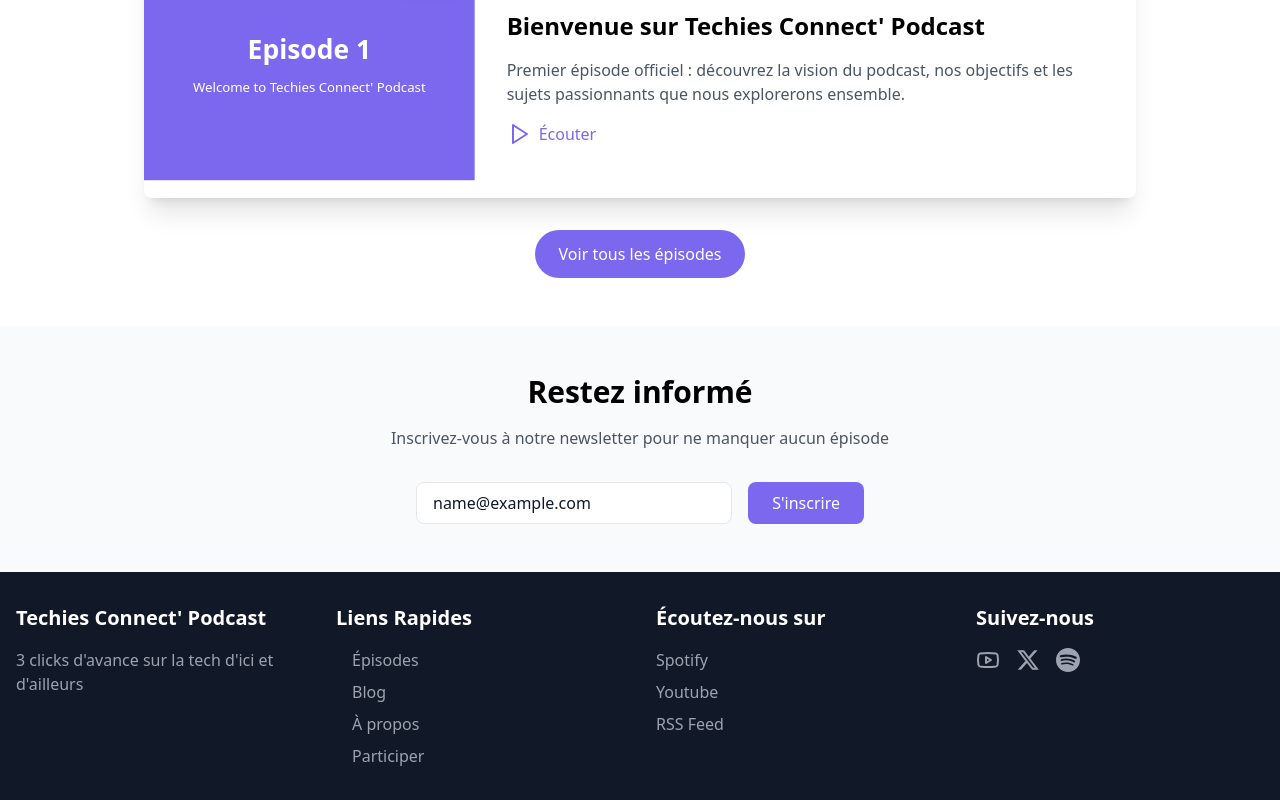
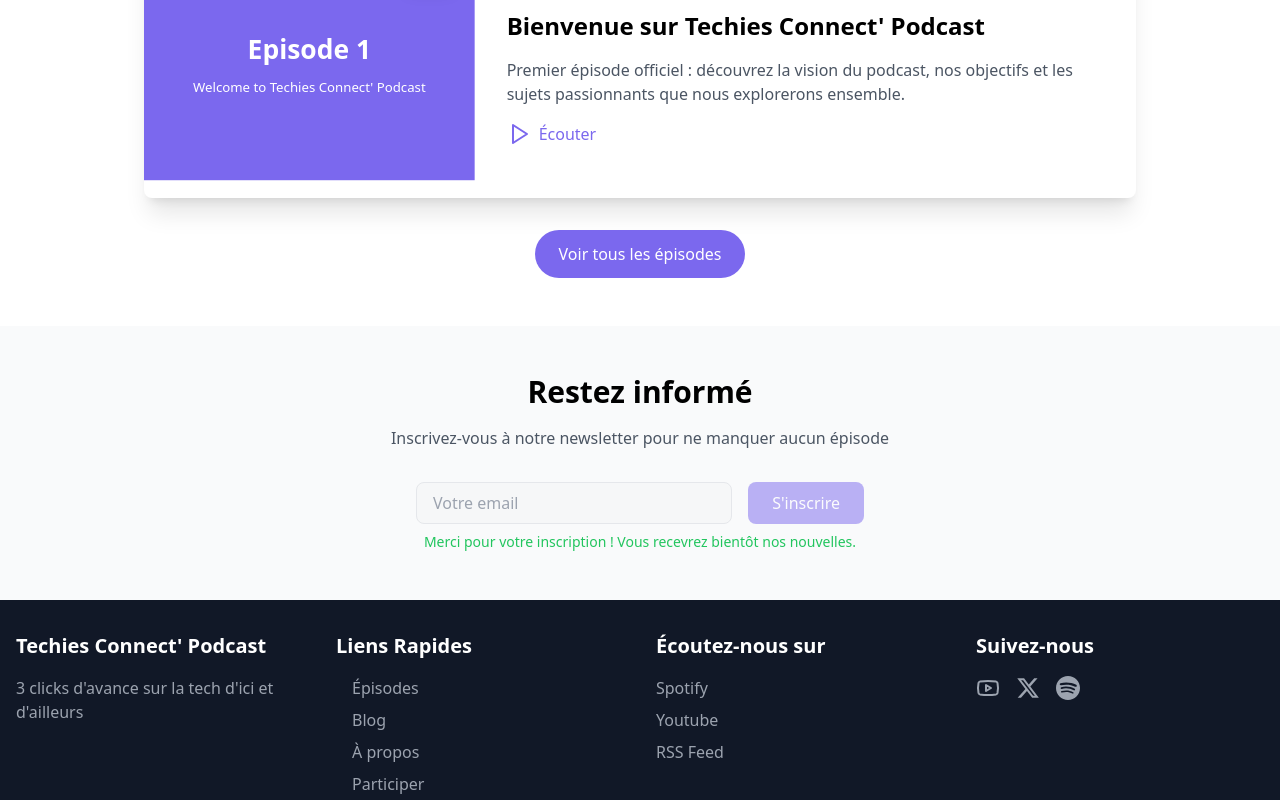
Before and after one commit to iamvaln/lepodcasttechies, a React (Create React App) app: page / in a window 1280 px wide. Both pictures are taken after typing "name@example.com" into the empty fields and a click on the button "S'inscrire". Shown: the part 1200-2000 px from the top of the page. Built offline with nearby package versions, Linux system fonts and the light colour scheme.

Commit message:
Adding newsleteer

```diff
--- a/src/components/Newsletter.jsx
+++ b/src/components/Newsletter.jsx
@@ -2,38 +2,94 @@
 import React from 'react';
 import { useTheme } from './ThemeProvider';
 import { useTranslation } from '../context/LanguageContext';
+import { Loader2 } from 'lucide-react';
 
 export const Newsletter = () => {
-  const { styles, isDark } = useTheme();
+  const { styles } = useTheme();
   const { t } = useTranslation();
   const [email, setEmail] = React.useState('');
+  const [status, setStatus] = React.useState('idle'); // idle, loading, success, error
+  const [errorMessage, setErrorMessage] = React.useState('');
 
-  const handleSubmit = (e) => {
+  const validateEmail = (email) => {
+    return email.match(/^[^\s@]+@[^\s@]+\.[^\s@]+$/);
+  };
+
+  const handleSubmit = async (e) => {
     e.preventDefault();
-    // Logique d'inscription à implémenter
-    console.log('Subscribe:', email);
+
+    if (!validateEmail(email)) {
+      setStatus('error');
+      setErrorMessage(t('newsletter.invalidEmail'));
+      return;
+    }
+
+    setStatus('loading');
+
+    try {
+      // Simuler un appel API
+      await new Promise(resolve => setTimeout(resolve, 1000));
+
+      // Ici, ajouter l'appel réel à votre API de newsletter
+      // const response = await fetch('/api/newsletter', {
+      //   method: 'POST',
+      //   body: JSON.stringify({ email }),
+      //   headers: {
+      //     'Content-Type': 'application/json',
+      //   },
+      // });
+
+      setStatus('success');
+      setEmail('');
+    } catch (error) {
+      setStatus('error');
+      setErrorMessage(t('newsletter.errorMessage'));
+    }
   };
 
   return (
-    <div className={`${isDark ? 'bg-gray-800' : 'bg-gray-50'}`}>
+    <div className={`${styles.isDark ? 'bg-gray-800' : 'bg-gray-50'}`}>
       <div className="max-w-7xl mx-auto px-4 py-12 text-center">
         <h2 className="text-3xl font-bold mb-4">{t('newsletter.title')}</h2>
         <p className={`${styles.text} mb-8`}>{t('newsletter.subtitle')}</p>
-        <form onSubmit={handleSubmit} className="max-w-md mx-auto flex gap-4">
+
+        <form onSubmit={handleSubmit} className="max-w-md mx-auto">
+          <div className="flex gap-4">
             <input
               type="email"
               value={email}
               onChange={(e) => setEmail(e.target.value)}
               placeholder={t('newsletter.placeholder')}
-            className="flex-1 px-4 py-2 rounded-lg border bg-white text-gray-900"
-            required
+              className={`
+                flex-1 px-4 py-2 rounded-lg border
+                ${status === 'error' ? 'border-red-500' : 'border-gray-200'}
+                focus:outline-none focus:ring-2 focus:ring-violet-600
+              `}
+              disabled={status === 'loading' || status === 'success'}
             />
             <button
               type="submit"
-            className={`${styles.button} px-6 py-2 rounded-lg whitespace-nowrap`}
+              disabled={status === 'loading' || status === 'success'}
+              className={`
+                ${styles.button} px-6 py-2 rounded-lg
+                ${(status === 'loading' || status === 'success') && 'opacity-50 cursor-not-allowed'}
+              `}
             >
-            {t('newsletter.button')}
+              {status === 'loading' ? (
+                <Loader2 className="animate-spin" />
+              ) : (
+                t('newsletter.button')
+              )}
             </button>
+          </div>
+
+          {status === 'error' && (
+            <p className="text-red-500 mt-2 text-sm">{errorMessage}</p>
+          )}
+
+          {status === 'success' && (
+            <p className="text-green-500 mt-2 text-sm">{t('newsletter.success')}</p>
+          )}
         </form>
       </div>
     </div>
--- a/src/translations/index.js
+++ b/src/translations/index.js
@@ -149,6 +149,15 @@ export const translations = {
         resultsArticles: "Articles",
         noResults: "Aucun résultat trouvé"
       },
+      newsletter: {
+        title: "Restez informé",
+        subtitle: "Inscrivez-vous à notre newsletter pour ne manquer aucun épisode",
+        placeholder: "Votre email",
+        button: "S'inscrire",
+        success: "Merci pour votre inscription ! Vous recevrez bientôt nos nouvelles.",
+        invalidEmail: "Veuillez entrer une adresse email valide",
+        errorMessage: "Une erreur est survenue. Veuillez réessayer plus tard."
+      }
     },
     en: {
       nav: {
@@ -299,5 +308,14 @@ export const translations = {
           resultsArticles: "Articles",
           noResults: "No results found"
       },
+      newsletter: {
+        title: "Stay Updated",
+        subtitle: "Subscribe to our newsletter to never miss an episode",
+        placeholder: "Your email",
+        button: "Subscribe",
+        success: "Thanks for subscribing! You'll hear from us soon.",
+        invalidEmail: "Please enter a valid email address",
+        errorMessage: "An error occurred. Please try again later."
+      }
     }
   };
```
Lines whose indentation alone changed are shown as unchanged.
